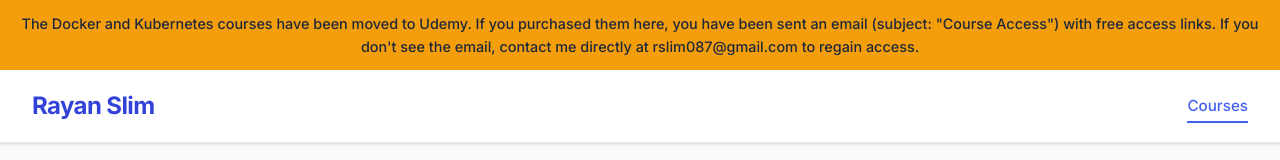
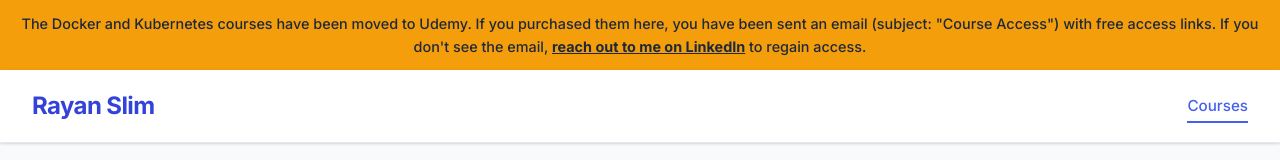
Before and after one commit to rslim087a/rayanslim, a plain HTML site: page index.html in a window 1280 px wide. Shown: the top 160 px of the page. Drawn offline with Linux system fonts and the light colour scheme.

Commit message:
Update contact to LinkedIn, add .nojekyll

```diff
--- a/assets/css/base.css
+++ b/assets/css/base.css
@@ -14,6 +14,16 @@
 .announcement-banner p {
   color: #1e293b;
   margin: 0;
+}
+
+.announcement-banner a {
+  color: #1e293b;
+  font-weight: 700;
+  text-decoration: underline;
+}
+
+.announcement-banner a:hover {
+  color: #0f172a;
 }
 
 /* Reset */
--- a/index.html
+++ b/index.html
@@ -22,7 +22,7 @@
 <body>
   <!-- Announcement Banner -->
   <div class="announcement-banner">
-    <p>The Docker and Kubernetes courses have been moved to Udemy. If you purchased them here, you have been sent an email (subject: "Course Access") with free access links. If you don't see the email, contact me directly at rslim087@gmail.com to regain access.</p>
+    <p>The Docker and Kubernetes courses have been moved to Udemy. If you purchased them here, you have been sent an email (subject: "Course Access") with free access links. If you don't see the email, <a href="https://www.linkedin.com/in/rayan-slim-10705b178/" target="_blank" rel="noopener noreferrer">reach out to me on LinkedIn</a> to regain access.</p>
   </div>
 
   <!-- Header -->
```
